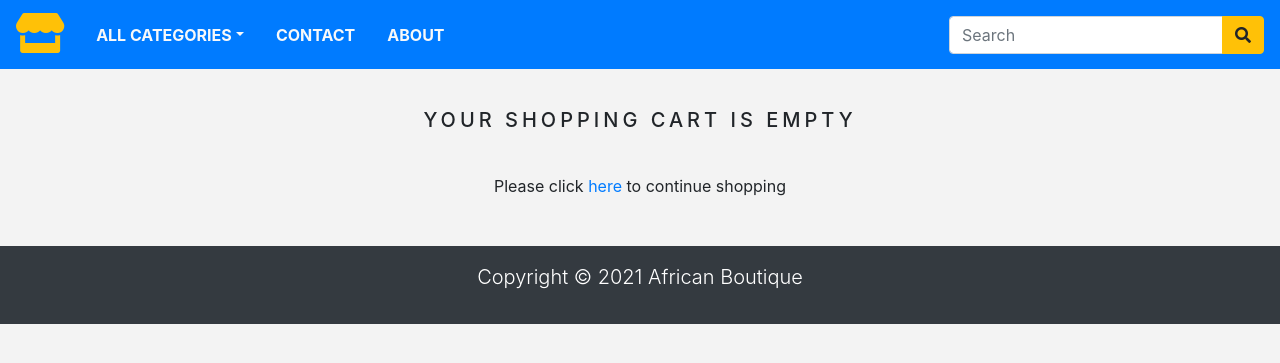
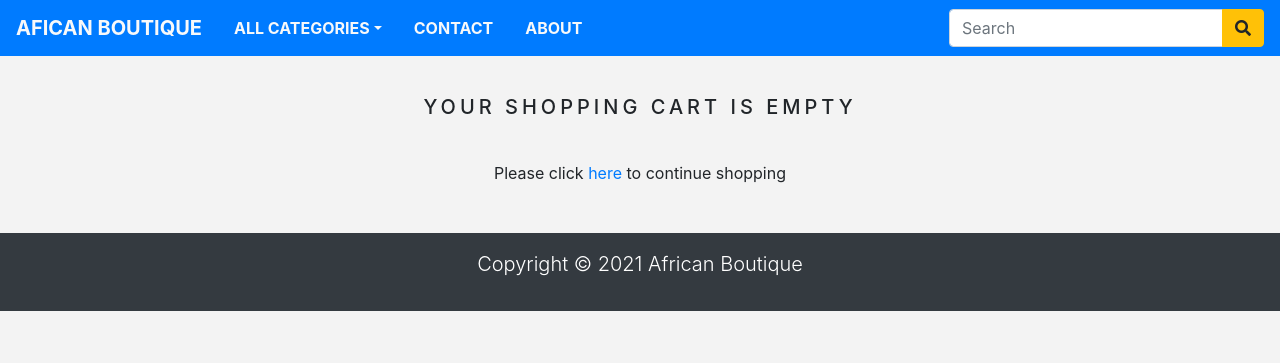
Before and after one commit to jeanmizero/SWDV-691-INTERFACE, a Django app: page /cart in a window 1280 px wide. Shown: the top 363 px of the page. Run offline with Django 3.2, Linux system fonts and the light colour scheme; data comes from the database, SQL or seed files in the repository; data that the repository does not hold is empty; some libraries are stand-ins or nearby versions.

Commit message:
Add Models,Migration,Admin, CartPage,ProductPage and DetailPage

```diff
--- a/AfricanBoutique/store/templates/navbar.html
+++ b/AfricanBoutique/store/templates/navbar.html
@@ -3,8 +3,8 @@
 <nav class="navbar navbar-expand-md navbar-light bg-primary">
     <!-- Brand name or Logo -->
 
-    <!-- <a class="navbar-brand text-light text-uppercase font-weight-bold" href="/">Afican Boutique</a> -->
-    <a href="/" class="navbar-brand"><i class="fas fa-store text-warning fa-2x"></i></a>
+    <a class="navbar-brand text-light text-uppercase font-weight-bold" href="/">Afican Boutique</a>
+    <!-- <a href="/" class="navbar-brand"><i class="fas fa-store text-warning fa-2x"></i></a> -->
     <button type="button" class="navbar-toggler bg-light" data-toggle="collapse" data-target="#nav" name="button">
         <span class="navbar-toggler-icon"></span>
     </button>
```
